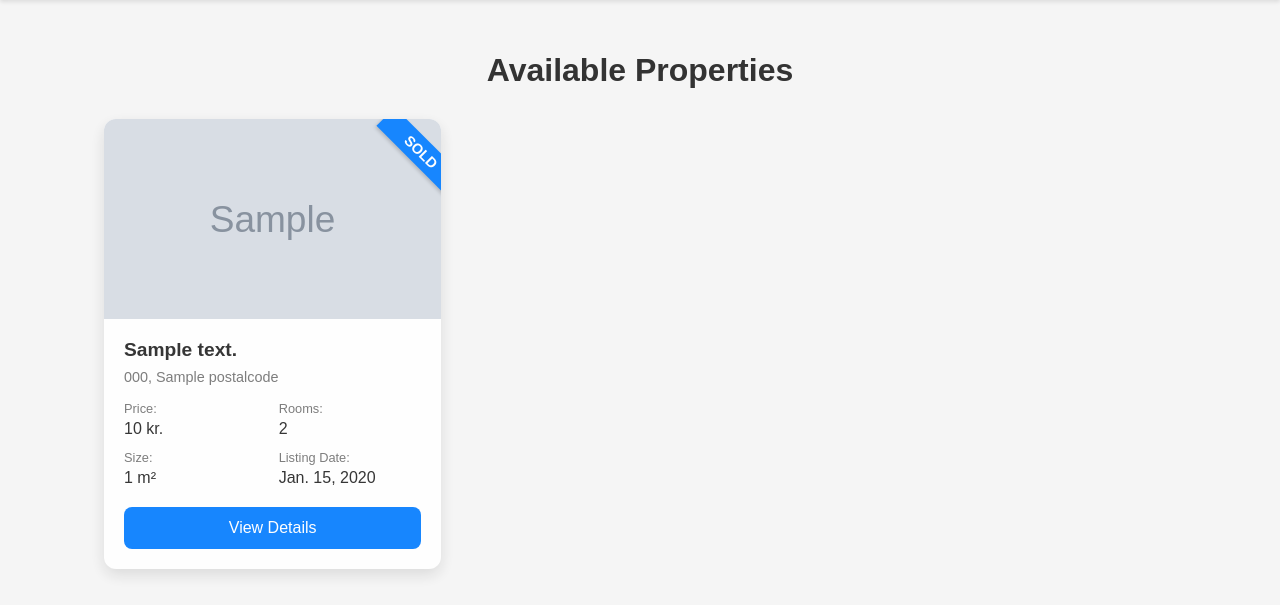
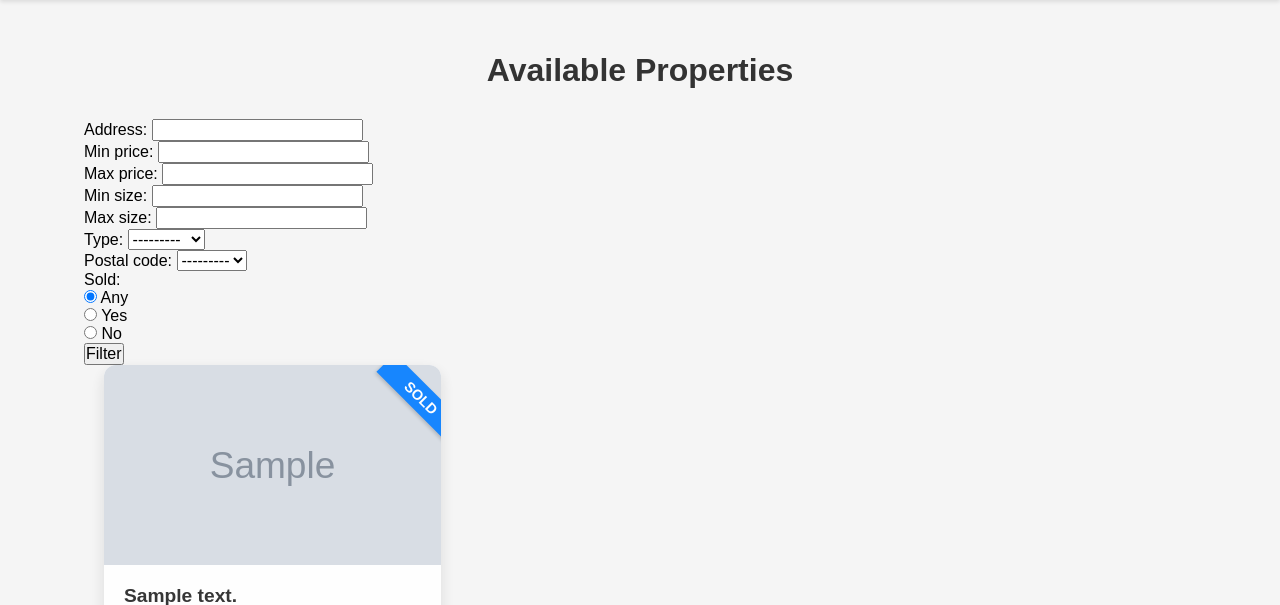
Before and after one commit to ElmarFossberg/CastleApartments2, a Django app: page / in a window 1280 px wide. Shown: the part 76-681 px from the top of the page. Before the commit the page ends 650 px from the top, so only its background shows below. Run offline with Django 5.2, Linux system fonts and the light colour scheme; tables that the repository leaves empty hold one stand-in row (values such as "Sample post"); grey boxes marked "Sample" are stand-in pictures.

Commit message:
filtering

```diff
--- /dev/null
+++ b/apartment/forms/apartment_filter_form.py
@@ -0,0 +1,19 @@
+from django import forms
+from apartment.models import ApartmentType, PostalCode
+
+class ApartmentFilterForm(forms.Form):
+    address = forms.CharField(
+        required=False,
+        widget=forms.TextInput(attrs={'class': 'form-control'})
+    )
+    min_price = forms.IntegerField(required=False, label="Min price")
+    max_price = forms.IntegerField(required=False, label="Max price")
+    min_square_meters = forms.IntegerField(required=False, label="Min size")
+    max_square_meters = forms.IntegerField(required=False, label="Max size")
+    type = forms.ModelChoiceField(queryset=ApartmentType.objects.all(), required=False)
+    postal_code = forms.ModelChoiceField(queryset=PostalCode.objects.all(), required=False)
+    sold = forms.ChoiceField(
+        choices=[('', 'Any'), ('true', 'Yes'), ('false', 'No')],
+        required=False,
+        widget=forms.RadioSelect
+    )
--- a/apartment/models.py
+++ b/apartment/models.py
@@ -4,10 +4,15 @@
 
 class ApartmentType(models.Model):
     type = models.CharField(max_length=255)
+    def __str__(self):
+        return self.type
 
 class PostalCode(models.Model):
     postal_code = models.CharField(max_length=255, primary_key=True)
     city_name = models.CharField(max_length=255)
+
+    def __str__(self):
+        return self.postal_code
 
 class Apartment(models.Model):
     type = models.ForeignKey(ApartmentType, on_delete=models.PROTECT)
--- a/apartment/views.py
+++ b/apartment/views.py
@@ -1,10 +1,35 @@
 from django.shortcuts import render
 from apartment.models import Apartment, ApartmentImages
+from .forms.apartment_filter_form import ApartmentFilterForm
 
 
 # Create your views here.
 def index(request):
+    #Get the Form
+    form = ApartmentFilterForm(request.GET)
+    #Get all apartments
     apartments = Apartment.objects.all()
+
+    if form.is_valid():
+        # Apply filters
+        if form.cleaned_data['address']:
+            apartments = apartments.filter(address__icontains=form.cleaned_data['address'])
+        if form.cleaned_data['min_price']:
+            apartments = apartments.filter(price__gte=form.cleaned_data['min_price'])
+        if form.cleaned_data['max_price']:
+            apartments = apartments.filter(price__lte=form.cleaned_data['max_price'])
+        if form.cleaned_data['min_square_meters']:
+            apartments = apartments.filter(square_meters__gte=form.cleaned_data['min_square_meters'])
+        if form.cleaned_data['max_square_meters']:
+            apartments = apartments.filter(square_meters__lte=form.cleaned_data['max_square_meters'])
+        if form.cleaned_data['type']:
+            apartments = apartments.filter(type=form.cleaned_data['type'])
+        if form.cleaned_data['postal_code']:
+            apartments = apartments.filter(postal_code=form.cleaned_data['postal_code'])
+        if form.cleaned_data['sold'] != '':
+            apartments = apartments.filter(sold=(form.cleaned_data['sold'] == 'true'))
+
+    #Format
     for apartment in apartments:
         image = ApartmentImages.objects.filter(apartment=apartment).first()
         # Add the first image
@@ -14,7 +39,8 @@
         apartment.number_of_rooms = apartment.number_of_bathrooms + apartment.number_of_bedrooms
         apartment.save()
     return render(request, 'apartments/apartments.html', {
-        "apartments": apartments
+        "apartments": apartments,
+        "form": form
     })
 
 def get_apartment_by_id(request, apartment_id):
--- a/templates/apartments/apartments.html
+++ b/templates/apartments/apartments.html
@@ -2,6 +2,10 @@
 {% block content %}
   <div class="apartments-container">
       <h1 class="apartments-title">Available Properties</h1>
+      <form method="GET" action="{% url 'apartment-index' %}">
+        {{ form.as_p }}  <!-- Render the filter form -->
+        <button type="submit">Filter</button>
+      </form>
     <section class="apartments-grid">
       {% for apartment in apartments %}
         <div class="apartment-card {% if apartment.sold %}sold{% endif %}">
@@ -38,7 +42,7 @@
           </div>
         </div>
       {% empty %}
-        <p class="no-apartments">No properties found.</p>
+        <p class="no-apartments">No apartments found.</p>
       {% endfor %}
     </section>
   </div>
--- a/templates/apartments/apartments_filter.html
+++ b/templates/apartments/apartments_filter.html
@@ -0,0 +1,2 @@
+{% block content %}
+{% endblock %}
```
